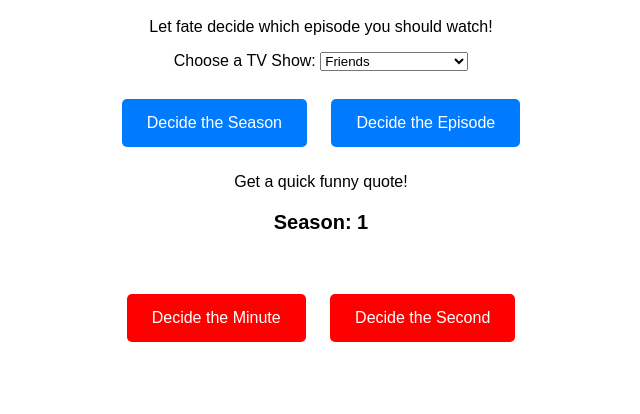
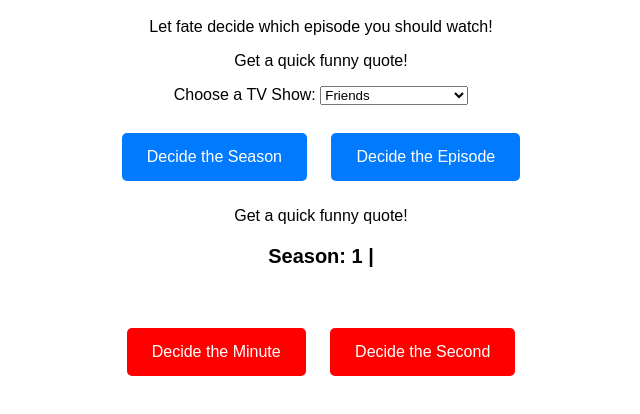
Before and after one commit to rebecafarace2611/randomizer, a plain HTML site: page index.html in a window 1280 px wide. Both pictures are taken after a click on the button "Decide the Season". Shown: the part 90-504 px from the top of the page, without its empty margins (319-959 px from the left). Drawn offline with Linux system fonts and the light colour scheme.

Commit message:
Update index.html

```diff
--- a/index.html
+++ b/index.html
@@ -49,6 +49,7 @@
 <body>
     <h1>The Best Randomizer</h1>
     <p>Let fate decide which episode you should watch!</p>
+    <p>Get a quick funny quote!</p>
 
     <label for="show">Choose a TV Show:</label>
     <select id="show" onchange="updateLimits()">
@@ -62,6 +63,7 @@
     <button class="btn" onclick="randomizeSeason()">Decide the Season</button>
     <button class="btn" onclick="randomizeEpisode()">Decide the Episode</button>
     <p>Get a quick funny quote!</p>
+
     <p id="result"></p>
 
     <div id="bottom-section">
@@ -86,13 +88,13 @@
         function randomizeSeason() {
             let maxSeasons = showData[currentShow].seasons;
             let season = Math.floor(Math.random() * maxSeasons) + 1;
-            document.getElementById("result").innerText = "Season: " + season;
+            document.getElementById("result").innerText = "Season: " + season + " | ";
         }
 
         function randomizeEpisode() {
             let maxEpisodes = showData[currentShow].episodes;
             let episode = Math.floor(Math.random() * maxEpisodes) + 1;
-            document.getElementById("result").innerText = "Episode: " + episode;
+            document.getElementById("result").innerText += "Episode: " + episode;
         }
 
         function randomizeMinute() {
```
